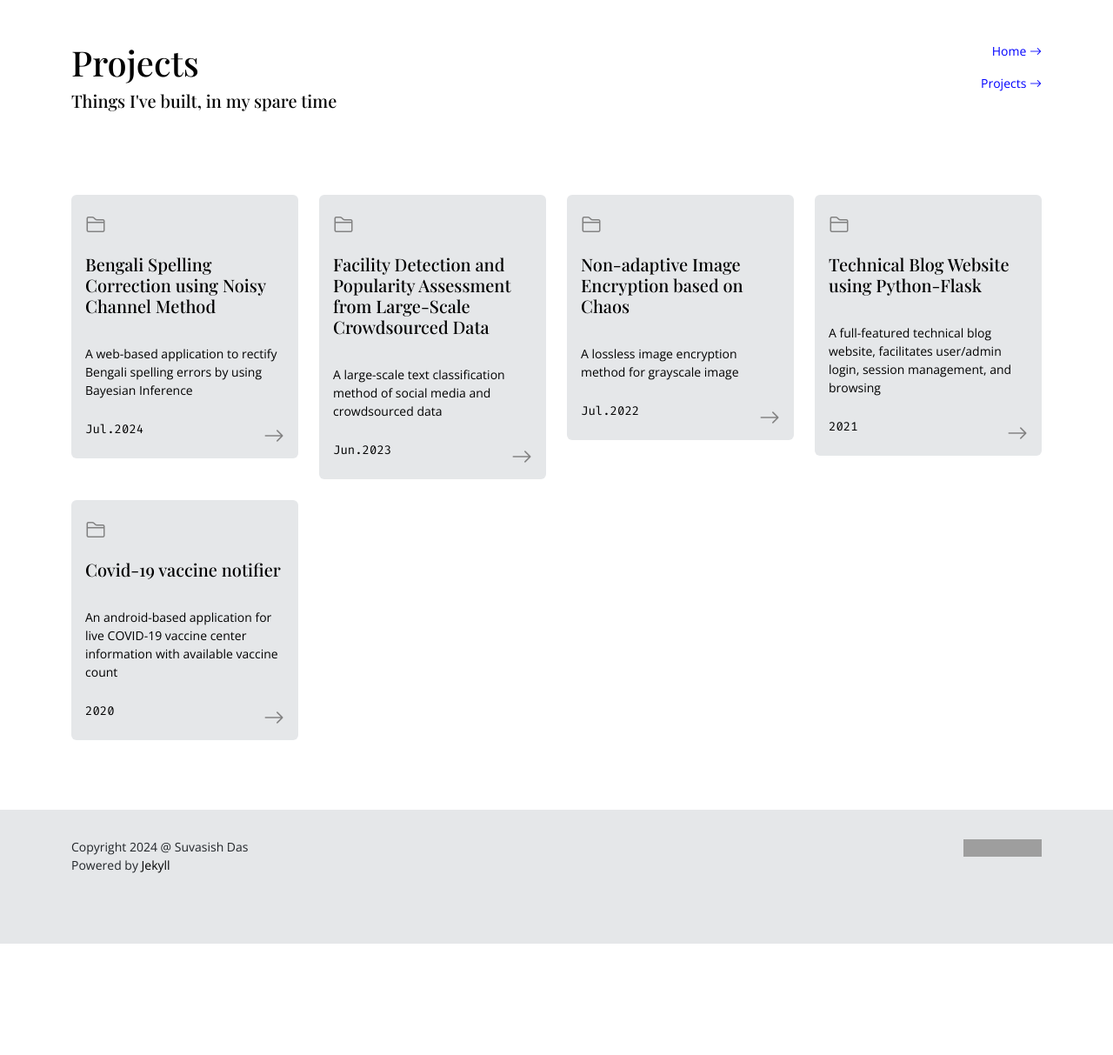
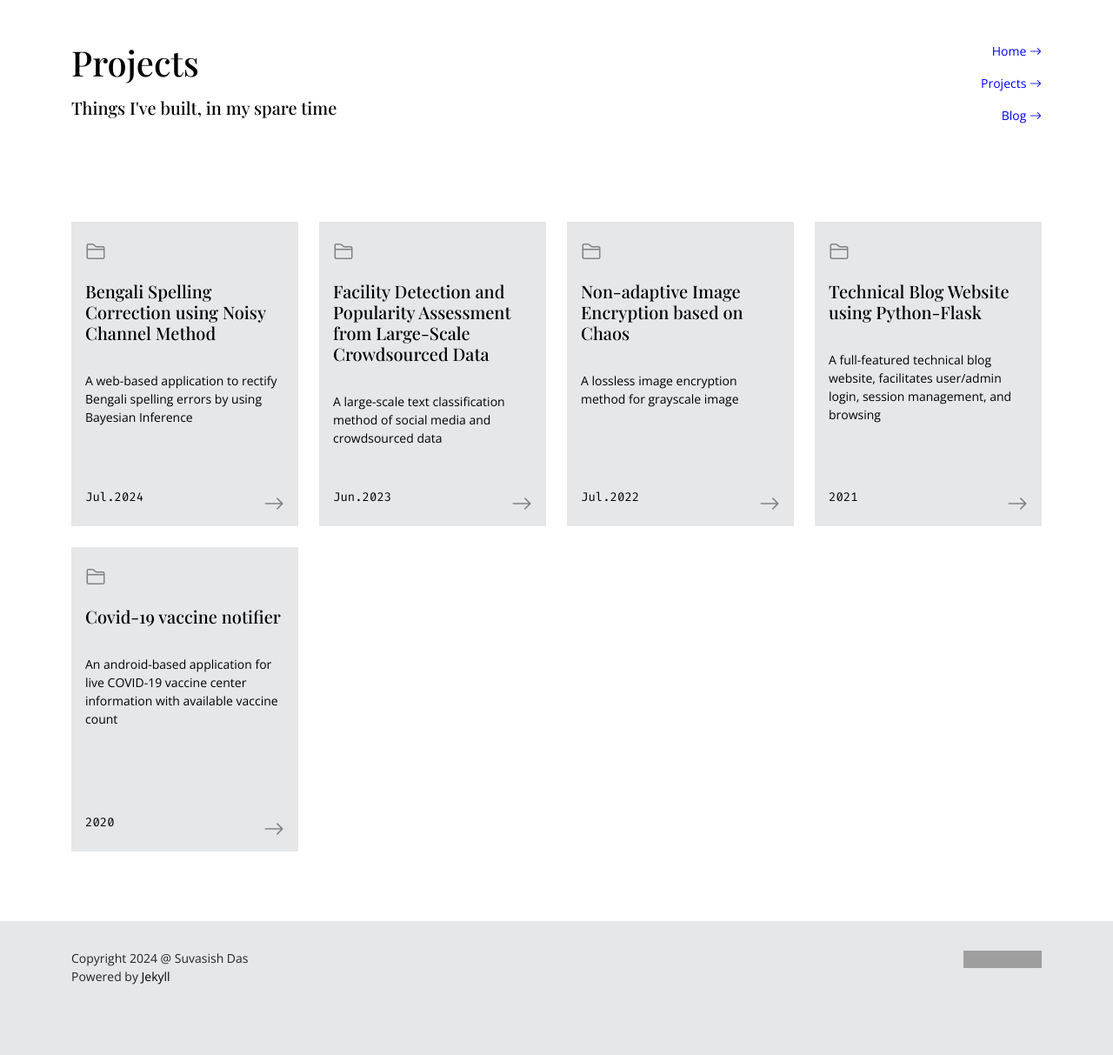
Before and after one commit to suvasish114/suvasish114.github.io, a Jekyll site: the page built from pages/works.html, in a window 1280 px wide. Shown: the whole page at 87% size. Built offline with Jekyll 4.4.1, drawn with Linux system fonts in a browser that asks for light colours; some web fonts are replaced; before the commit the page ends 1085 px from its top, so only the background shows below that; grey boxes are pictures that could not be loaded.

Commit message:
news updated

```diff
--- a/_layouts/base.html
+++ b/_layouts/base.html
@@ -40,23 +40,33 @@
     <section class="landing py-5">
         <div class="container">
             <div class="row">
-                <div class="col-md-9">
+                <div class="col-md-8">
                     <div class="mb-5">
                         {% if page.type == "landing" %}
                         <h5>👋 I'm <span class="marker">Suvasish Das.</span></h5>
                         {% endif %}
-                        <code>{{ page.date | date: "%b.%y" }}</code>
-                        <h1>{{ page.title }}</h1>
-                        <h5>{{ page.subtitle }}</h5>
+                        <h1 class="mb-3">{{ page.title }}</h1>
+                        <h5 class="mb-3">{{ page.subtitle }}</h5>
+
+                        {% if page.layout == "post" %}
+                        <div class="mb-3">
+                            <span>{{ page.date | date: "%b.%Y"}}</span>
+                            <i class="bi bi-dot"></i>
+                            <a href="{{ page.author[1] }}"><span>{{ page.author[0] }}</span></a>
+                            <i class="bi bi-dot"></i>
+                            <a href=""><span>{{ page.tag }}</span></a>
+                        </div>
+                        {% endif %}
                     </div>
                 </div>
-                <div class="col-md-3">
+                <div class="col-md-2"></div>
+                <div class="col-md-2">
                     <div class="d-flex flex-row-reverse">
                         <div class="mb-5">
                             <p class="navright"><a href="/">Home <i class="bi bi-arrow-right"></i></a></p>
                             <p class="navright"><a href="/pages/works.html">Projects <i
                                         class="bi bi-arrow-right"></i></a></p>
-                            <!-- <p class="navright"><a href="/pages/posts.html">Blog <i class="bi bi-arrow-right"></i></a></p> -->
+                            <p class="navright"><a href="/pages/posts.html">Blog <i class="bi bi-arrow-right"></i></a></p>
                         </div>
                     </div>
                 </div>
--- a/_layouts/home.html
+++ b/_layouts/home.html
@@ -32,6 +32,7 @@
     <div class="col-md-3">
         <div class="mb-5">
             <h5 class="sec-title">News</h5>
+            <p> <code class="date">Oct.2024</code> <br>UGC-NET qualified for Assistant professor and admission to PhD with 95.16 percentile among 25K candidates</p>
             <p> <code class="date">Jul.2024</code> <br>Secure 1st position in M.Sc in the department among 15 students</p>
             <p> <code class="date">Mar.2024</code> <br>GATE qualified with a score of 469 (paper: CS)</p>
             <p> <code class="date">Dec.2022</code> <br>UGC-NET qualified for assistant professor</p>
@@ -39,7 +40,7 @@
         </div>
         <div class="mb-5">
             <h5 class="sec-title">Talks</h5>
-            <p> <code class="date">Apr.2024</code> <br>Annual debate competition on “Why Books When There Is AI” <a href="https://docs.google.com/document/d/1z4WYU_YB_NQyOBKPs6pkL26TPjT3JtnjY1_L1Ce90rE/edit?usp=sharing"><span class="badge">Transcript</span></a></p>
+            <p> <code class="date">Apr.2024</code> <br>Annual debate competition on “Why Books When There Is AI” <a href="https://docs.google.com/document/d/1z4WYU_YB_NQyOBKPs6pkL26TPjT3JtnjY1_L1Ce90rE/edit?usp=sharing"><i class="bi bi-box-arrow-up-right"></i></a></p>
         </div>
     </div>
 </div>
--- a/_layouts/post.html
+++ b/_layouts/post.html
@@ -2,7 +2,7 @@
 layout: base
 ---
 
-<div class="row">
+<div id="post" class="row">
     <div class="col-md-8">
         <div>{{ content }}</div>
     </div>
--- a/assets/style.css
+++ b/assets/style.css
@@ -78,9 +78,12 @@
 /* card */
 .card{
     border: none;
+    border-radius: 0;
     background-color: var(--light-gray);
     color: var(--primary-black);
+    min-height: 350px;
 }
+
 .card-footer{
     border: none;
 }
@@ -93,8 +96,10 @@
     margin-bottom: 2rem;
 }
 .card-img-top{
-    height: 200px;
+    height: 150px;
     object-fit: cover;
+    border: none;
+    border-radius: 0;
 }
 /* footer */
 .footer {
@@ -111,3 +116,19 @@
     display: flex;
     justify-content: flex-end;
 }
+pre{
+    border: 1px solid lightgray;
+    padding: 5px;
+}
+blockquote{
+    background-color: rgb(223, 223, 255);
+    border-left: 2px solid blue;
+    padding: 10px;
+}
+#post code{
+    color: black;
+}
+#post h2, h3{
+    margin-bottom: 1rem;
+    margin-top: 2rem;
+}
--- a/pages/posts.html
+++ b/pages/posts.html
@@ -12,11 +12,10 @@
   {% for post in site.posts %}
   <div class="col">
     <div class="card">
-      <img
-        src="https://statusneo.com/wp-content/uploads/2023/02/MicrosoftTeams-image551ad57e01403f080a9df51975ac40b6efba82553c323a742b42b1c71c1e45f1.jpg"
-        class="card-img-top" alt="...">
       <div class="card-body">
+        <i class="bi bi-tag"></i>
         <h5 class="card-title">{{ post.title | capitalize }}</h5>
+        <p class="card-text">{{ post.subtitle }}</p>
       </div>
       <div class="card-footer bg-transparent">
         <div class="d-flex justify-content-between">
```
